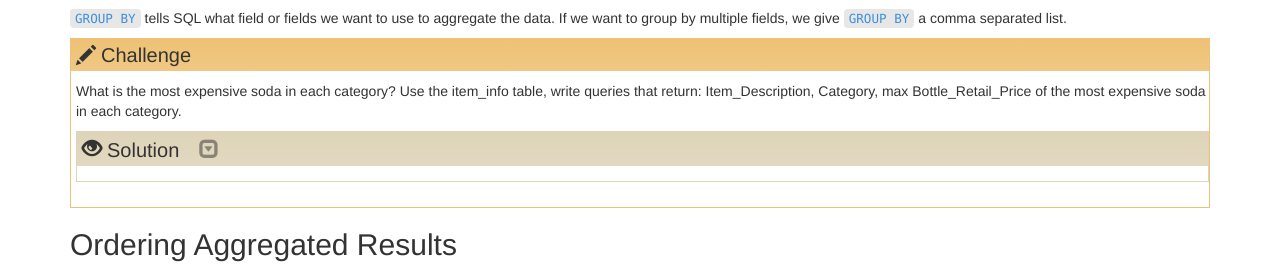
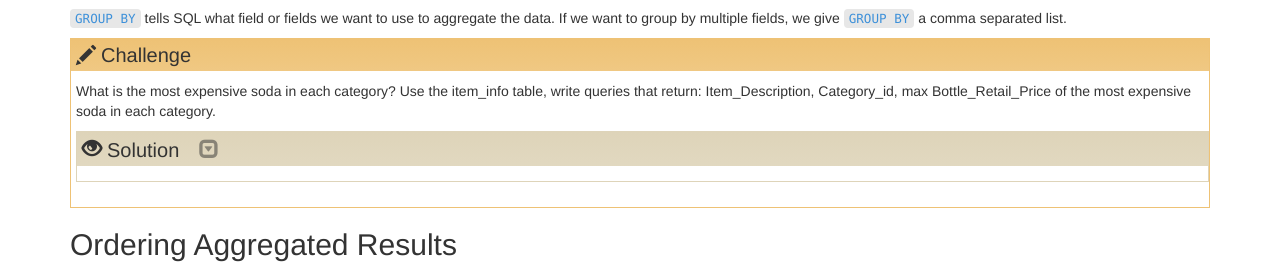
Before and after one commit to data-lessons/SQL-business, a Jekyll site: the page built from _episodes/03-sql-aggregation.md, in a window 1280 px wide and 900 px high, scrolled down 648 px. Shown: the part 177-450 px from the top of the window. Built offline with Jekyll 4.4.1, drawn with Linux system fonts in a browser that asks for light colours.

````diff
--- a/_episodes/03-sql-aggregation.md
+++ b/_episodes/03-sql-aggregation.md
@@ -50,15 +50,15 @@ If we want to group by multiple fields, we give `GROUP BY` a comma separated lis
 >
 > What is the most expensive soda in each category?
 > Use the item_info table, write queries that return:
-> Item_Description, Category, max Bottle_Retail_Price
+> Item_Description, Category_id, max Bottle_Retail_Price
 > of the most expensive soda in each category.
 >
 >> ## Solution
 >>
 >> ```
->> SELECT Item_Description, Category, MAX(Bottle_Retail_Price)
+>> SELECT Item_Description, Category_id, MAX(Bottle_Retail_Price)
 >> FROM item_info
->> GROUP BY Category;
+>> GROUP BY Category_id;
 >>
 >> ```
 > {: .solution}
````
